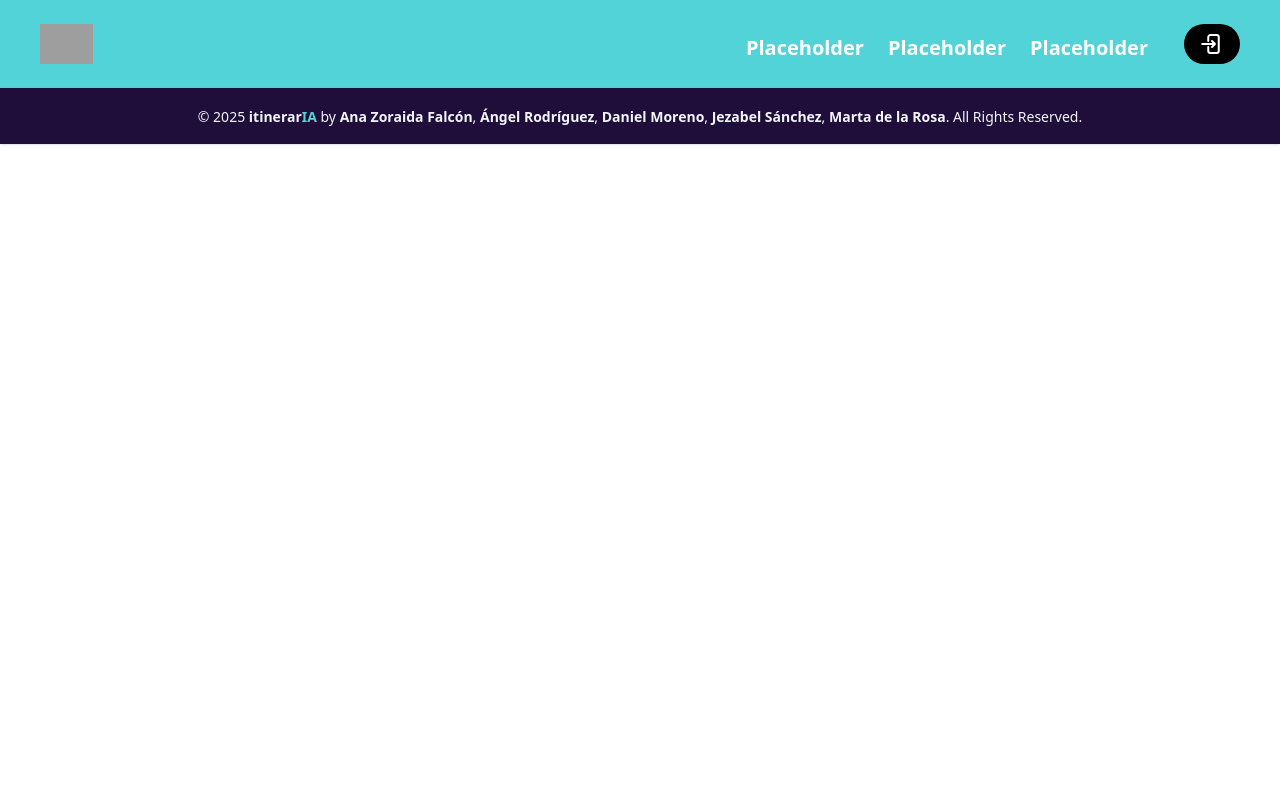
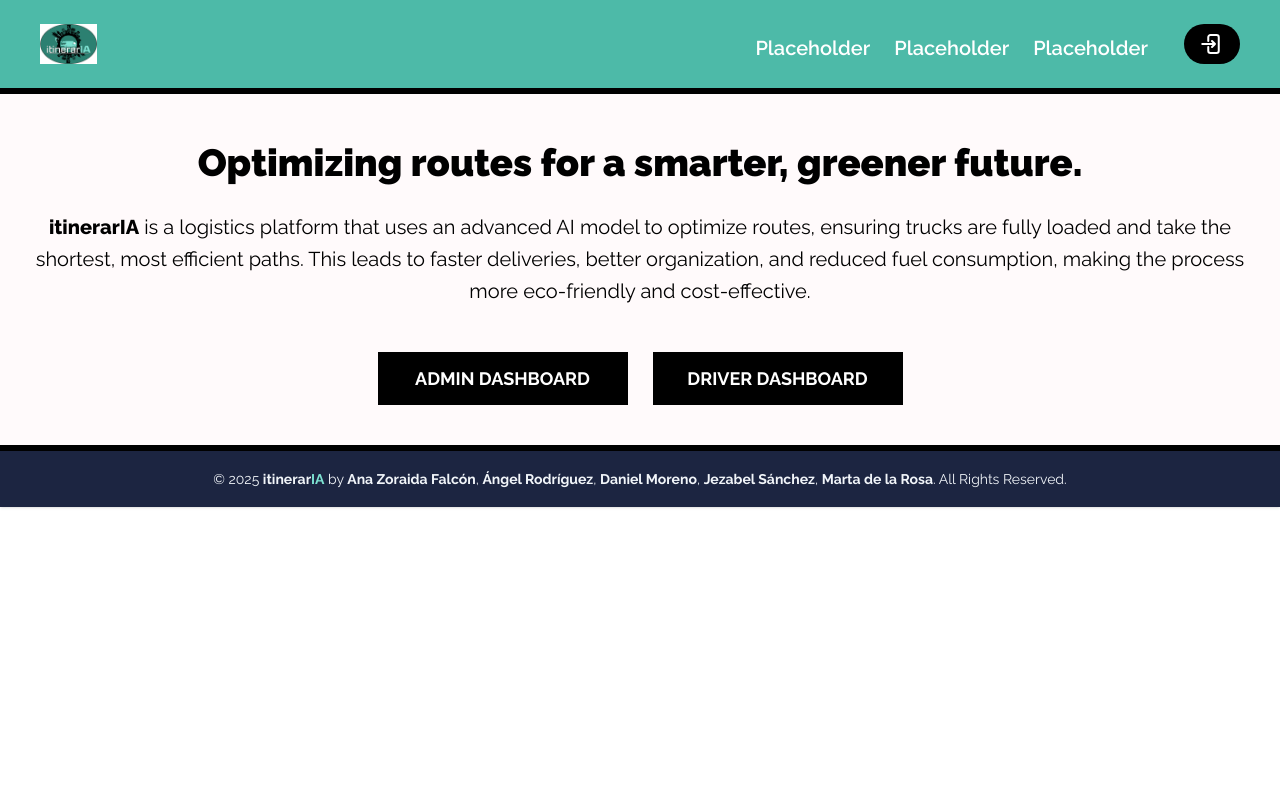
Before and after one commit to Gyomiel/itinerarIA, a Symfony app: template itinerarIApp/templates/home.html.twig in a window 1280 px wide; the page is wider, and only the part inside the window is pictured. Run offline with Twig, Linux system fonts and the light colour scheme; the template is opened without the code that fills it, so the values that code supplies are empty; style sheets or scripts are compiled from the project's sources; some libraries are stand-ins or nearby versions; grey boxes are pictures that could not be loaded.

Commit message:
Styled the landing page

```diff
--- a/itinerarIApp/assets/styles/app.css
+++ b/itinerarIApp/assets/styles/app.css
@@ -1,3 +1,9 @@
  @tailwind base;
  @tailwind components;
  @tailwind utilities;
+
+* {
+    font-family:'Raleway', sans-serif;
+    margin: 0;
+    padding: 0;
+}
--- a/itinerarIApp/templates/base.html.twig
+++ b/itinerarIApp/templates/base.html.twig
@@ -6,9 +6,13 @@
 			{% block title %} itinerarIA | Home
 			{% endblock %}
 		</title>
+
+		<link href="https://fonts.googleapis.com/css2?family=Quicksand:wght@300..700&family=Raleway:ital,wght@0,100..900;1,100..900&display=swap" rel="stylesheet">
+
 		{% block stylesheets %}
 			{{ encore_entry_link_tags('app') }}
 			<link rel="stylesheet" href="{{ asset('styles/app.css') }}">
+
 		{% endblock %}
 
 		{% block javascripts %}
@@ -19,28 +23,28 @@
 	<body class="flex flex-col min-h-screen">
 		{% block header %}
 
-				<nav class="bg-[#52D3D8] border-gray-200">
-					<div class="bg-[#52D3D8] flex items-center justify-between p-6">
+				<nav class="bg-[#4DBAA8] border-gray-200">
+					<div class="bg-[#4DBAA8] flex items-center justify-between p-6">
 						<a href="{{ path('home') }}" class="ml-4 flex items-center space-x-3 rtl:space-x-reverse">
-							<img src="{{ asset('imgs/newSewaiLogo.png') }}" class="h-10"/>
+							<img src="{{ asset('imgs/itinerarIA2_2.jpg') }}" class="h-10"/>
 						</a>
-						<div class="bg-[#52D3D8] flex md:order-2 space-x-3 md:space-x-0 rtl:space-x-reverse">
+						<div class="bg-[#4DBAA8] flex md:order-2 space-x-3 md:space-x-0 rtl:space-x-reverse">
 							<button type="button" class="mr-4 text-white bg-black hover:bg-white hover:text-black focus:ring-4 focus:outline-none focus:ring-blue-300 font-semibold rounded-[30px] text-lg px-4 py-2 text-center" onclick="window.location.href='#'">
 								<svg xmlns="http://www.w3.org/2000/svg" fill="none" viewbox="0 0 24 24" stroke-width="2" stroke="currentColor" class="size-6">
 									<path stroke-linecap="round" stroke-linejoin="round" d="M8.25 9V5.25A2.25 2.25 0 0 1 10.5 3h6a2.25 2.25 0 0 1 2.25 2.25v13.5A2.25 2.25 0 0 1 16.5 21h-6a2.25 2.25 0 0 1-2.25-2.25V15M12 9l3 3m0 0-3 3m3-3H2.25"/>
 								</svg>
 							</button>
 						</div>
-						<div class="mr-6 bg-[#52D3D8] items-center justify-between hidden w-full md:flex md:w-auto md:order-1 ml-auto" id="navbar-cta">
-							<ul class="bg-[#52D3D8] flex flex-col justify-center items-center font-semibold text-xl p-4 md:p-0 mt-4 border border-gray-100 rounded-lg rtl:space-x-reverse md:flex-row md:mt-0 md:border-0">
-								<li class="bg-[#52D3D8] flex items-center">
-									<a href="#" class="bg-[#52D3D8] block pt-2 px-3 text-white hover:text-black">Placeholder</a>
+						<div class="mr-6 bg-[#4DBAA8] items-center justify-between hidden w-full md:flex md:w-auto md:order-1 ml-auto" id="navbar-cta">
+							<ul class="bg-[#4DBAA8] flex flex-col justify-center items-center font-semibold text-xl p-4 md:p-0 mt-4 border border-gray-100 rounded-lg rtl:space-x-reverse md:flex-row md:mt-0 md:border-0">
+								<li class="bg-[#4DBAA8] flex items-center">
+									<a href="#" class="bg-[#4DBAA8] block pt-2 px-3 text-white hover:text-black">Placeholder</a>
 								</li>
-								<li class="bg-[#52D3D8] flex items-center">
-									<a href="#" class="bg-[#52D3D8] block pt-2 px-3 text-white hover:text-black">Placeholder</a>
+								<li class="bg-[#4DBAA8] flex items-center">
+									<a href="#" class="bg-[#4DBAA8] block pt-2 px-3 text-white hover:text-black">Placeholder</a>
 								</li>
-								<li class="bg-[#52D3D8] flex items-center">
-									<a href="#" class="bg-[#52D3D8] block pt-2 px-3 text-white hover:text-black">Placeholder</a>
+								<li class="bg-[#4DBAA8] flex items-center">
+									<a href="#" class="bg-[#4DBAA8] block pt-2 px-3 text-white hover:text-black">Placeholder</a>
 								</li>
 							</ul>
 						</div>
@@ -51,15 +55,16 @@
 
 {% block body %}
 
+
 {% endblock %}
 
 
 {% block footer %}
-	<footer class="w-full bg-[#200E3A] shadow">
+	<footer class="w-full bg-[#1C2541] shadow self-end">
 		<div class="w-full mx-auto max-w-screen-xl p-4 text-center">
 			<span class="text-sm text-slate-100">
 				© 2025
-				<span class="font-bold">itinerar<span class="text-[#52D3D8]">IA</span></span>
+				<span class="font-bold">itinerar<span class="text-[#7DE2D1]">IA</span></span>
 				by
 				<a href="https://github.com/zoraidafalcon" class="font-bold hover:underline">Ana Zoraida Falcón</a>,
 				<a href="https://github.com/AngelRodriguez66" class="font-bold hover:underline">Ángel Rodríguez</a>,
--- a/itinerarIApp/templates/home.html.twig
+++ b/itinerarIApp/templates/home.html.twig
@@ -6,9 +6,204 @@
 		{% endblock %}
 	</title>
 
+	<head>
+		<link href="https://fonts.googleapis.com/css2?family=Quicksand:wght@300..700&family=Raleway:ital,wght@0,100..900;1,100..900&display=swap" rel="stylesheet">
+	</head>
+
 {% endblock %}
 
 {% block body %}
+	<div class="card__wrapper">
+		<div class="card">
+		<span class="card__title">Optimizing routes for a smarter, greener future.</span>
+			<p class="card__content"><span class="boldTxt">itinerarIA</span> is a logistics platform that uses an advanced AI model to optimize routes, ensuring trucks are fully loaded and take the shortest, most efficient paths. This leads to faster deliveries, better organization, and reduced fuel consumption, making the process more eco-friendly and cost-effective.</p>
+			<div class="buttonContainer">
+				<button class="card__button">
+					<a href="#" class="centerThis">Admin dashboard</a>
+				</button>
+				<button class="card__button2">
+					<a href="#" class="centerThis">Driver dashboard</a>
+				</button>
+			</div>
+		</div>
+	</div>
+
+<style>
+
+.card__wrapper {
+	display: flex;
+	flex-direction: column;
+	justify-content: center;
+	align-items: center;
+}
+
+.card {
+display: flex;
+flex-direction: column;
+justify-content: center;
+align-items: center;
+font-family: 'Raleway', sans-serif;
+  width: 1400px;
+  padding: 20px;
+  background: #FFFAFB;
+  border: 6px solid #000;
+  box-shadow: 12px 12px 0 #000;
+}
+
+.boldTxt {
+	font-weight: 800;
+}
+
+.card__title {
+  font-size: 38px;
+  font-weight: 900;
+  color: #000;
+  margin-bottom: 20px;
+  margin-top: 20px;
+  display: block;
+  position: relative;
+  overflow: hidden;
+}
+
+.card__title::after {
+  content: "";
+  position: absolute;
+  bottom: 0;
+  left: 0;
+  width: 90%;
+  height: 3px;
+  background-color: #000;
+  transform: translateX(-100%);
+  transition: transform 0.3s;
+}
+
+.card__content {
+  font-size: 20px;
+  line-height: 1.6;
+  color: #000;
+  margin-bottom: 45px;
+  text-align: center;
+  margin-left: 3rem;
+  margin-right: 3rem;
+}
+
+.buttonContainer {
+	display: flex;
+	flex-direction: row;
+	justify-content: center;
+	align-items: center;
+	gap: 25px;
+	margin-bottom: 20px;
+}
+
+.centerThis {
+	width: 100%;
+}
+
+.card__button {
+font-family: 'Raleway', sans-serif;
+  display: flex;
+  flex-direction: column;
+  gap: 15px;
+  border: 3px solid #000;
+  background: #000;
+  color: #fff;
+  padding: 10px;
+  font-size: 18px;
+  font-weight: bold;
+  text-transform: uppercase;
+  cursor: pointer;
+  position: relative;
+  overflow: hidden;
+  transition: transform 0.3s;
+  width: 250px;
+  height: 100%;
+}
+
+.card__button::before {
+  content: "Route optimization";
+  position: absolute;
+  top: 0;
+  left: 0;
+  width: 100%;
+  height: 105%;
+  background-color: #5ad641;
+  color: #000;
+  display: flex;
+  align-items: center;
+  justify-content: center;
+  transform: translateY(100%);
+  transition: transform 0.3s;
+}
+
+.card__button:hover::before {
+  transform: translateY(0);
+}
+
+.card__button2 {
+font-family: 'Raleway', sans-serif;
+  display: flex;
+  flex-direction: column;
+  gap: 15px;
+  border: 3px solid #000;
+  background: #000;
+  color: #fff;
+  padding: 10px;
+  font-size: 18px;
+  font-weight: bold;
+  text-transform: uppercase;
+  cursor: pointer;
+  position: relative;
+  overflow: hidden;
+  transition: transform 0.3s;
+  width: 250px;
+  height: 100%;
+}
+
+.card__button2::before {
+  content: "Delivery route";
+  position: absolute;
+  top: 0;
+  left: 0;
+  width: 100%;
+  height: 105%;
+  background-color: #5ad641;
+  color: #000;
+  display: flex;
+  align-items: center;
+  justify-content: center;
+  transform: translateY(100%);
+  transition: transform 0.3s;
+}
+
+.card__button2:hover::before {
+  transform: translateY(0);
+}
+
+@keyframes glitch {
+  0% {
+    transform: translate(2px, 2px);
+  }
+  25% {
+    transform: translate(-2px, -2px);
+  }
+  50% {
+    transform: translate(-2px, 2px);
+  }
+  75% {
+    transform: translate(2px, -2px);
+  }
+  100% {
+    transform: translate(2px, 2px);
+  }
+}
+
+.glitch {
+  animation: glitch 0.3s infinite;
+}
+
+</style>
+
 
 
 
```
Also changed, not shown: itinerarIApp/public/imgs/itinerarIA2_2.jpg (added), itinerarIApp/public/imgs/itinerarIALogo.png (added).
